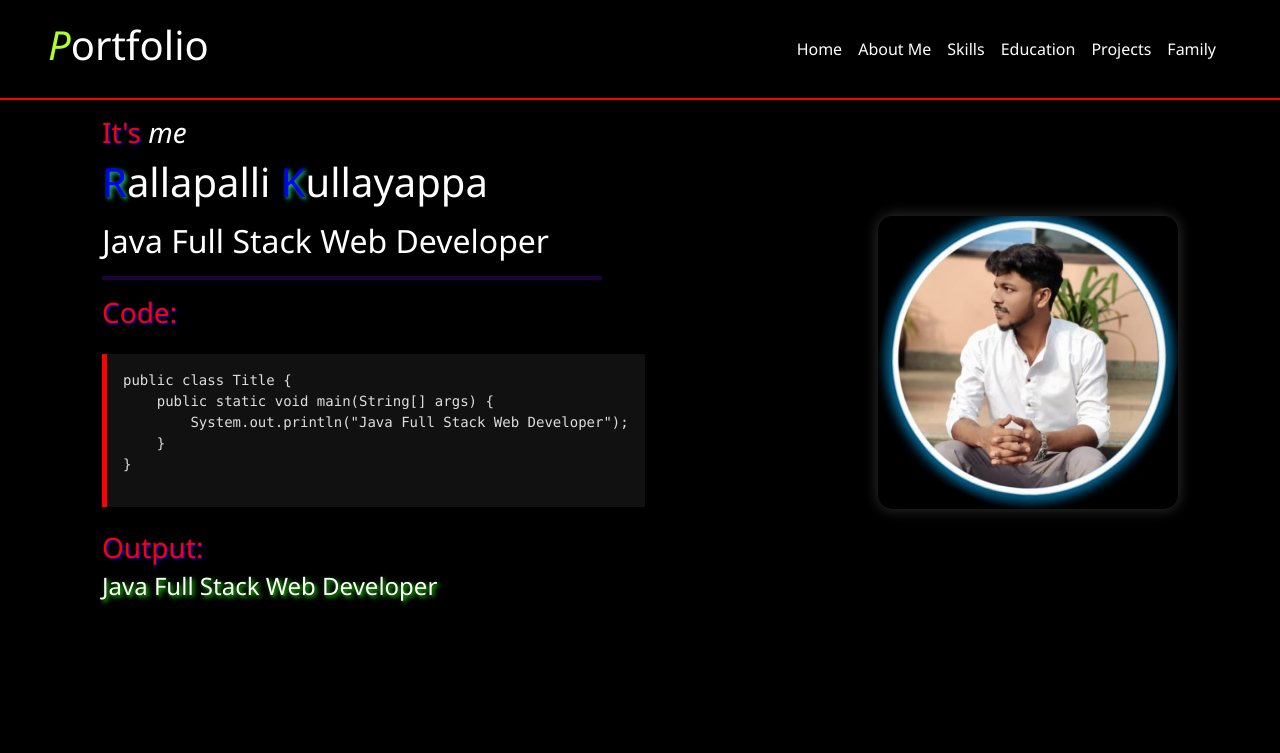
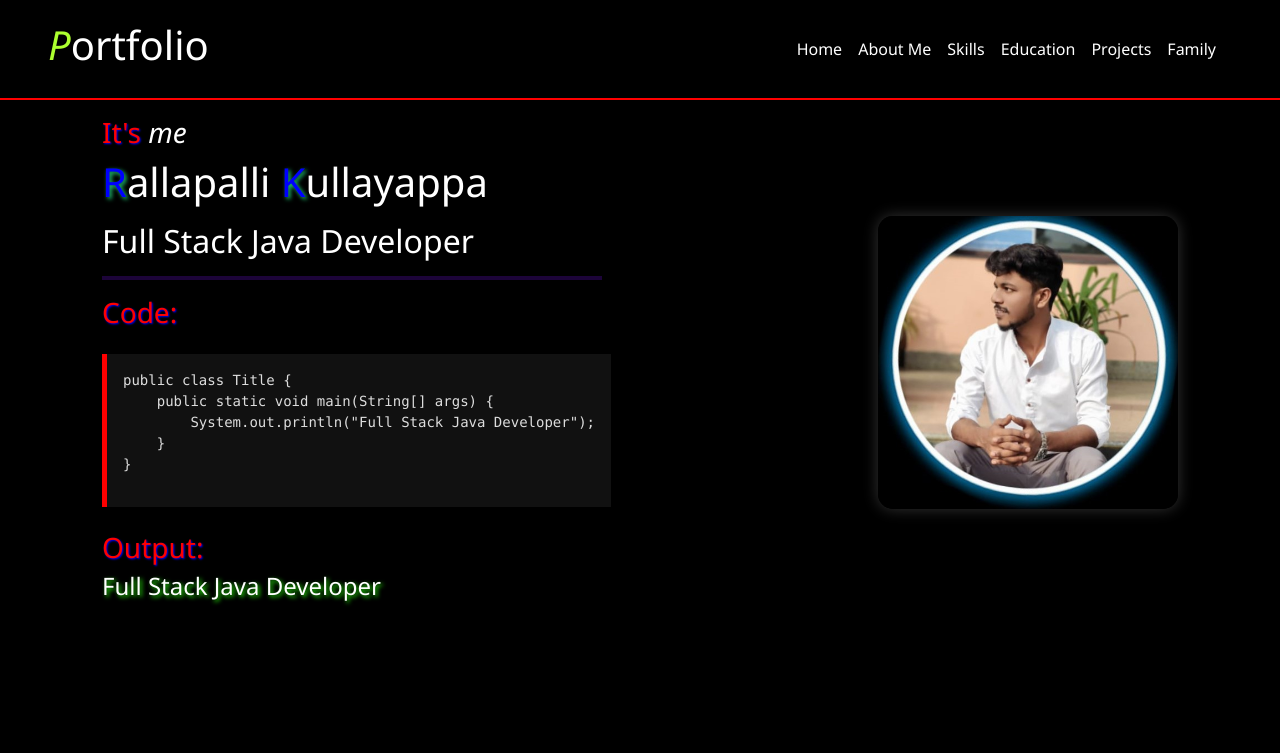
Before and after one commit to kullayappa1432/RallapalliKullayappa, a plain HTML site: page kullayappaPortfolio/index.html in a window 1280 px wide. Shown: the top 753 px of the page. Drawn offline with Linux system fonts and the light colour scheme.

Commit message:
Update index.html

```diff
--- a/kullayappaPortfolio/index.html
+++ b/kullayappaPortfolio/index.html
@@ -31,21 +31,21 @@
     <div class="intro">
       <h3><span class="highlight">It's</span> <em>me</em></h3>
       <h1><span>R</span>allapalli <span>K</span>ullayappa</h1>
-      <h2 class="mt-3">Java Full Stack Web Developer</h2>
+      <h2 class="mt-3">Full Stack Java Developer</h2>
       <hr style="background-color: rgb(114, 17, 226); width: 500px;height: 4px;border-color: #ffffff;">
       <h3 class="highlight">Code:</h3>
       <div class="code-box">
 <pre>
 public class Title {
     public static void main(String[] args) {
-        System.out.println("Java Full Stack Web Developer");
+        System.out.println("Full Stack Java Developer");
     }
 }
 </pre>
       </div>
       <h3 class="highlight mt-4">Output:</h3>
       <h4 style="text-shadow: 2px 2px 4px rgb(34, 231, 8);">
-        Java Full Stack Web Developer
+       Full Stack Java Developer
       </h4>
     </div>
     <div>
```
